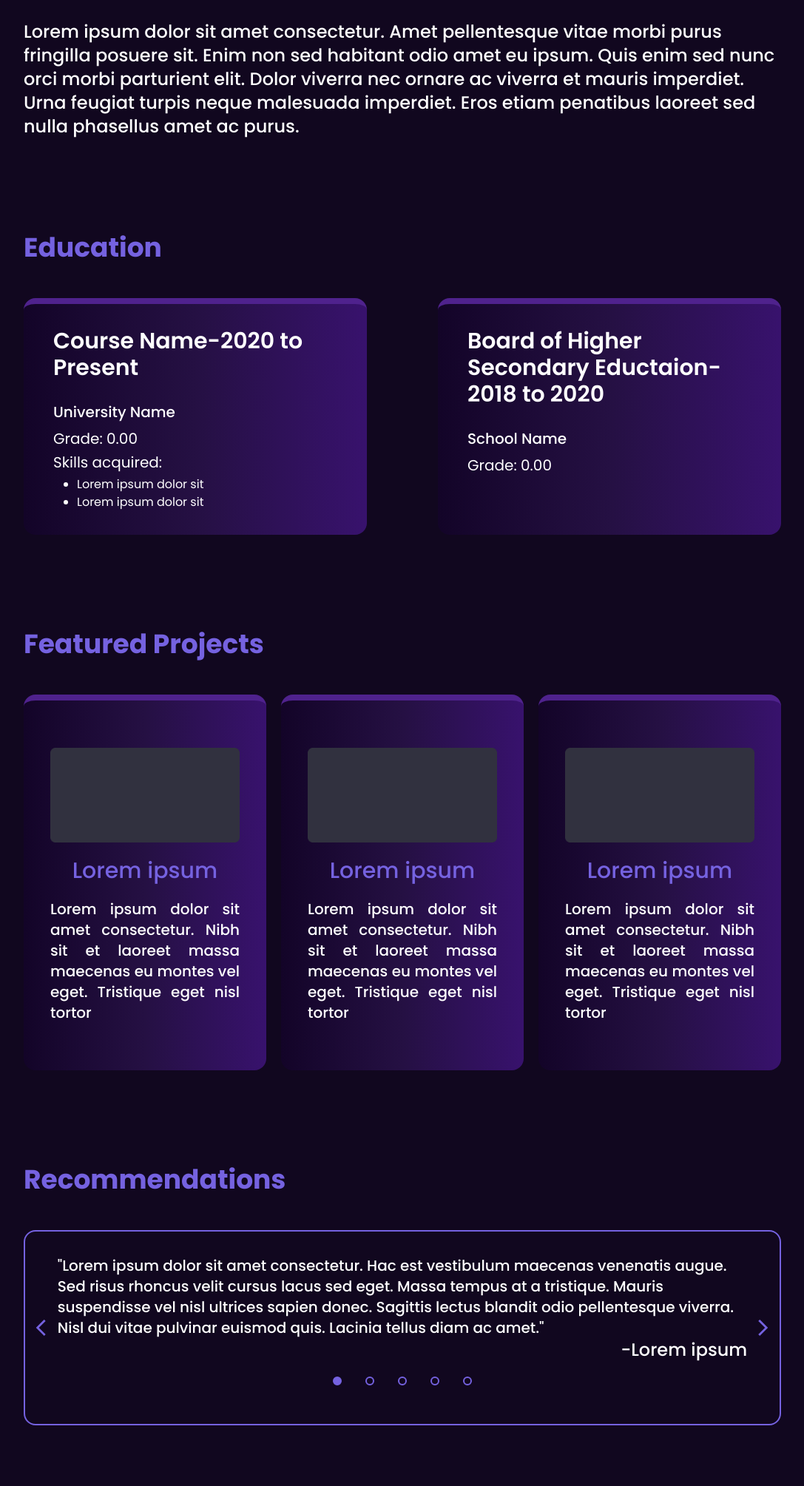
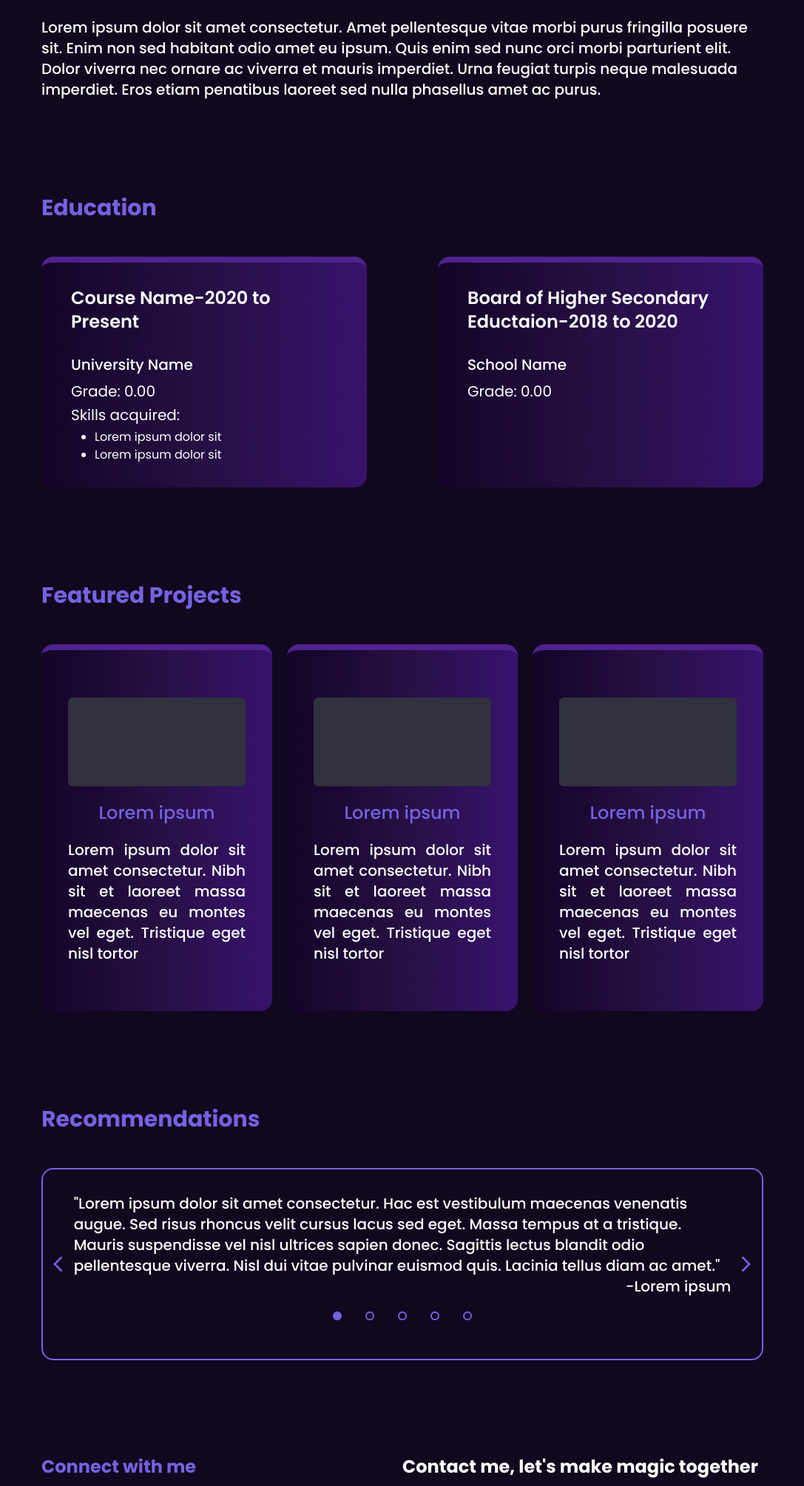
Before and after one commit to 1xNikil/web_devDays, a plain HTML site: page index.html in a window 1280 px wide. Shown: the part 756-2765 px from the top of the page at 74% size, without its empty margins (96-1183 px from the left). Drawn offline with nearby package versions, Linux system fonts and the light colour scheme.

Commit message:
Update index.html

```diff
--- a/index.html
+++ b/index.html
@@ -20,7 +20,7 @@
                     <div id="logo" class="flex py-3">
                         <img src="src/Objects.svg">
                     </div>
-                    <div class="flex text-3xl text-[#7127BA] font-bold py-4 px-5">My Portfolio</div>
+                    <div class="flex text-2xl text-[#7127BA] font-bold py-4 px-5">My Portfolio</div>
                 </div>
                 <div class="hidden md:flex items-center">
                     <a href="#" class="text-[#7127BA] font-bold px-4">Home</a>
@@ -50,10 +50,10 @@
         <div class="Home flex flex-col items-center justify-evenly my-20 md:flex-row" id="Home">
             <img src="/src/Me.svg" class="left-cont p-6 ">
             <div class=" flex flex-col p-6 md:w-3/4">
-                <h1 class="text-4xl text-[#FFFFFF] font-semibold">
+                <h1 class="text-3xl text-[#FFFFFF] font-semibold">
                 Hello! I Am <span class="text-[#7127BA]">Haritha</span>
             </h1>
-                <p class="text-2xl text-[#FFFFFF] font-medium my-8 ">
+                <p class="text-xl text-[#FFFFFF] font-medium my-8 ">
                     Computer Science Major | Full Stack Developer at DCS | Graphic & UI Designer at 300DPI | Core Team Member at Developer Community SASTRA & Google Developer Student Clubs SASTRA Deemed University
                 </p>
                 <div class="flex gap-x-10">
@@ -67,18 +67,19 @@
             </div>
         </div>
         <!-- about me -->
-        <div class="about-me my-32" id="About_me">
-            <div class="text-4xl text-[#7562E0] mb-12 font-bold">About Me</div>
-            <p class="text-2xl font-medium text-white">
-            Lorem ipsum dolor sit amet consectetur. Amet pellentesque vitae morbi purus fringilla posuere sit. Enim non sed habitant odio amet eu ipsum. Quis enim sed nunc orci morbi parturient elit. Dolor viverra nec ornare ac viverra et mauris imperdiet. Urna feugiat turpis neque malesuada imperdiet. Eros etiam penatibus laoreet sed nulla phasellus amet ac purus.
+        <div class="about-me mx-6 my-32" id="About_me">
+            <div class="text-3xl text-[#7562E0] mb-12 font-bold">About Me</div>
+            <p class="text-xl font-medium text-white">
+                Lorem ipsum dolor sit amet consectetur. Amet pellentesque vitae morbi purus fringilla posuere sit. Enim non sed habitant odio amet eu ipsum. Quis enim sed nunc orci morbi parturient elit. Dolor viverra nec ornare ac viverra et mauris imperdiet. Urna feugiat
+                turpis neque malesuada imperdiet. Eros etiam penatibus laoreet sed nulla phasellus amet ac purus.
             </p>
         </div>
         <!-- Education -->
-        <div class="education my-32" id="Education">
-            <div class="text-4xl text-[#7562E0] mb-12 font-bold">Education</div>
+        <div class="education mx-6 my-32" id="Education">
+            <div class="text-3xl text-[#7562E0] mb-12 font-bold">Education</div>
             <div class="flex flex-col justify-between text-white gap-24 md:flex-row">
                 <div class="bg-gradient-to-r from-[#130428] via-[#251043] to-[#38126D] border-[#4F228D] border-t-8 rounded-2xl px-10 py-8 md:w-1/2">
-                    <h2 class="text-3xl font-semibold pb-5">Course Name-2020 to Present</h2>
+                    <h2 class="text-2xl font-semibold pb-5">Course Name-2020 to Present</h2>
                     <h5 class="text-xl font-medium my-2">University Name</h5>
                     <p class="text-xl font-normal">Grade: 0.00</p>
                     <p class="text-xl font-normal my-1">Skills acquired:</p>
@@ -88,38 +89,38 @@
                     </ul>
                 </div>
                 <div class="bg-gradient-to-r from-[#130428] via-[#251043] to-[#38126D] border-[#4F228D] border-t-8 rounded-2xl px-10 py-8 md:w-1/2">
-                    <h2 class="text-3xl font-semibold pb-5">Board of Higher Secondary Eductaion-2018 to 2020</h2>
+                    <h2 class="text-2xl font-semibold pb-5">Board of Higher Secondary Eductaion-2018 to 2020</h2>
                     <h5 class="text-xl font-medium my-2">School Name</h5>
                     <p class="text-xl font-normal">Grade: 0.00</p>
                 </div>
             </div>
         </div>
         <!-- Featured projects -->
-        <div class="featured-proj my-32" id="Projects">
-            <h3 class="text-4xl text-[#7562E0] mb-12 font-bold">Featured Projects</h3>
+        <div class="featured-proj mx-6 my-32" id="Projects">
+            <h3 class="text-3xl text-[#7562E0] mb-12 font-bold">Featured Projects</h3>
             <div class="flex gap-5 justify-around flex-col md:flex-row">
                 <div class="bg-gradient-to-r from-[#130428] via-[#251043] to-[#38126D] border-[#4F228D] border-t-8 rounded-2xl gap-5 px-9 py-16">
                     <div><img src="src/Rectangle 10.png" width="100%"></div>
-                    <div class="con-head text-center text-[#7562E0] py-5 text-3xl font-medium">Lorem ipsum</div>
+                    <div class="con-head text-center text-[#7562E0] py-5 text-2xl font-medium">Lorem ipsum</div>
                     <div class="con-body text-justify text-[#FFFFFF] text-xl font-medium">Lorem ipsum dolor sit amet consectetur. Nibh sit et laoreet massa maecenas eu montes vel eget. Tristique eget nisl tortor</div>
                 </div>
                 <div class="bg-gradient-to-r from-[#130428] via-[#251043] to-[#38126D] border-[#4F228D] border-t-8 rounded-2xl px-9 py-16">
                     <div><img src="src/Rectangle 10.png" width="100%"></div>
-                    <div class="con-head text-center text-[#7562E0] py-5 text-3xl font-medium">Lorem ipsum</div>
+                    <div class="con-head text-center text-[#7562E0] py-5 text-2xl font-medium">Lorem ipsum</div>
                     <div class="con-body text-justify text-[#FFFFFF] text-xl font-medium">Lorem ipsum dolor sit amet consectetur. Nibh sit et laoreet massa maecenas eu montes vel eget. Tristique eget nisl tortor</div>
                 </div>
                 <div class="bg-gradient-to-r from-[#130428] via-[#251043] to-[#38126D] border-[#4F228D] border-t-8 rounded-2xl px-9 py-16">
                     <div><img src="src/Rectangle 10.png" width="100%"></div>
-                    <div class="con-head text-center text-[#7562E0] py-5 text-3xl font-medium">Lorem ipsum</div>
+                    <div class="con-head text-center text-[#7562E0] py-5 text-2xl font-medium">Lorem ipsum</div>
                     <div class="con-body text-justify text-[#FFFFFF] text-xl font-medium">Lorem ipsum dolor sit amet consectetur. Nibh sit et laoreet massa maecenas eu montes vel eget. Tristique eget nisl tortor</div>
                 </div>
             </div>
         </div>
         <!-- Recommendations -->
-        <div class="recommendations my-32">
-            <h1 class="text-4xl text-[#7562E0] mb-12 font-bold">Recommendations</h1>
+        <div class="recommendations mx-6 my-32">
+            <h1 class="text-3xl text-[#7562E0] mb-12 font-bold">Recommendations</h1>
             <div class="carousel flex flex-row justify-between border-2 rounded-2xl border-[#7562E0] text-[#FFFFFF] relative">
-            <button class="prev-btn flex text-4xl items-center w-1/4 md:w-auto" onclick="prev()">
+                <button class="prev-btn flex text-3xl items-center w-1/4 md:w-auto" onclick="prev()">
                     <img src="/src/arrow_back.svg">
                 </button>
                 <div class="mid-container flex flex-col py-8 justify-between">
@@ -129,31 +130,31 @@
                                 "Lorem ipsum dolor sit amet consectetur. Hac est vestibulum maecenas venenatis augue. Sed risus rhoncus velit cursus lacus sed eget. Massa tempus at a tristique. Mauris suspendisse vel nisl ultrices sapien donec. Sagittis lectus blandit odio pellentesque
                                 viverra. Nisl dui vitae pulvinar euismod quis. Lacinia tellus diam ac amet."
                             </p>
-                        <p class="text-2xl text-right md:text-3x1">-Lorem ipsum</p>
+                            <p class="text-xl text-right md:text-3x1">-Lorem ipsum</p>
                         </li>
                         <li class="hidden">
                             <p class="text-xl md:text-2x1">
                                 "Lorem ipsum, dolor sit amet consectetur adipisicing elit. Quo odio perspiciatis, perferendis nostrum, voluptates voluptas unde corrupti excepturi quod assumenda, necessitatibus sed ullam accusantium nulla nobis provident non dolores animi."
                             </p>
-                        <p class="text-2xl text-right md:text-3x1">-Lorem ipsum</p>
+                            <p class="text-xl text-right md:text-3x1">-Lorem ipsum</p>
                         </li>
                         <li class="hidden">
                             <p class="text-xl md:text-2x1">
                                 "Lorem ipsum dolor sit amet consectetur adipisicing elit. Temporibus unde necessitatibus totam, blanditiis rerum atque laborum veniam et placeat quis ad sit aliquam accusantium dignissimos. Laudantium non adipisci veritatis cupiditate?"
                             </p>
-                        <p class="text-2xl text-right md:text-3x1">-Lorem ipsum</p>
+                            <p class="text-xl text-right md:text-3x1">-Lorem ipsum</p>
                         </li>
                         <li class="hidden">
                             <p class="text-xl md:text-2x1">
                                 "Lorem ipsum dolor, sit amet consectetur adipisicing elit. Similique, consequatur. Maiores consectetur, debitis nisi officia facere saepe mollitia eius. Eum, odit labore cumque omnis blanditiis illum eius dolorem voluptatum alias."
                             </p>
-                        <p class="text-2xl text-right md:text-3x1">-Lorem ipsum</p>
+                            <p class="text-xl text-right md:text-3x1">-Lorem ipsum</p>
                         </li>
                         <li class="hidden">
-                        <p class="text-xl md:text-2xl">
+                            <p class="text-xl md:text-xl">
                                 "Lorem ipsum dolor sit amet consectetur adipisicing elit. Placeat sit id fugit debitis nemo alias obcaecati soluta quibusdam? Aliquid rerum tenetur obcaecati, harum tempora voluptatem cumque exercitationem magni. Ducimus, porro."
                             </p>
-                        <p class="text-2xl text-right md:text-3x1">-Lorem ipsum</p>
+                            <p class="text-xl text-right md:text-3x1">-Lorem ipsum</p>
                         </li>
                     </ul>
                     <div class="flex my-5 justify-center">
@@ -164,16 +165,16 @@
                         <button class="h-3 w-3 bg-[#11071F] rounded-full border-2 border-[#7562E0] mx-4"></button>
                     </div>
                 </div>
-            <button class="next-btn flex text-4xl items-center w-1/4 md:w-auto" onclick="next()">
+                <button class="next-btn flex text-3xl items-center w-1/4 md:w-auto" onclick="next()">
                     <img src="/src/arrow_forward.svg">
                 </button>
             </div>
         </div>
         <!-- Contact and Footer -->
-        <div class="flex-col flex justify-between my-32 md:flex-row" id="Contact">
+        <div class="flex-col flex justify-between mx-6 my-32 md:flex-row" id="Contact">
             <div class="flex flex-col md:w-1/2">
-                <p class="text-3xl text-[#7562E0] font-bold mb-4">Connect with me</p>
-                <div class="flex flex-row mb-10 gap-10">
+                <p class="text-2xl text-[#7562E0] font-bold mb-4">Connect with me</p>
+                <div class="flex flex-row mb-10 gap-5">
                     <a href="#"><img src="/src/facebook.svg" class="flex"></a>
                     <a href="#"><img src="/src/instagram.svg" class="flex"></a>
                     <a href="#"><img src="/src/twitter.svg" class="flex"></a>
@@ -181,7 +182,7 @@
                 </div>
             </div>
             <div class="flex flex-col md:w-1/2">
-                <p class="text-3xl text-[#FFFFFF] font-bold pb-6">
+                <p class="text-2xl text-[#FFFFFF] font-bold pb-6">
                     Contact me, let's make magic together
                 </p>
                 <input class="bg-[#F5F5F5] bg-opacity-30 placeholder:text-[#F5F5F5] placeholder:text-opacity-50 rounded-lg block p-[10px] my-2 h-16 min-w-full" type="text" placeholder="Name:">
@@ -206,4 +207,6 @@
         });
     </script>
 
-</body></html>
+</body>
+
+</html>
```
Lines whose indentation alone changed are shown as unchanged.
